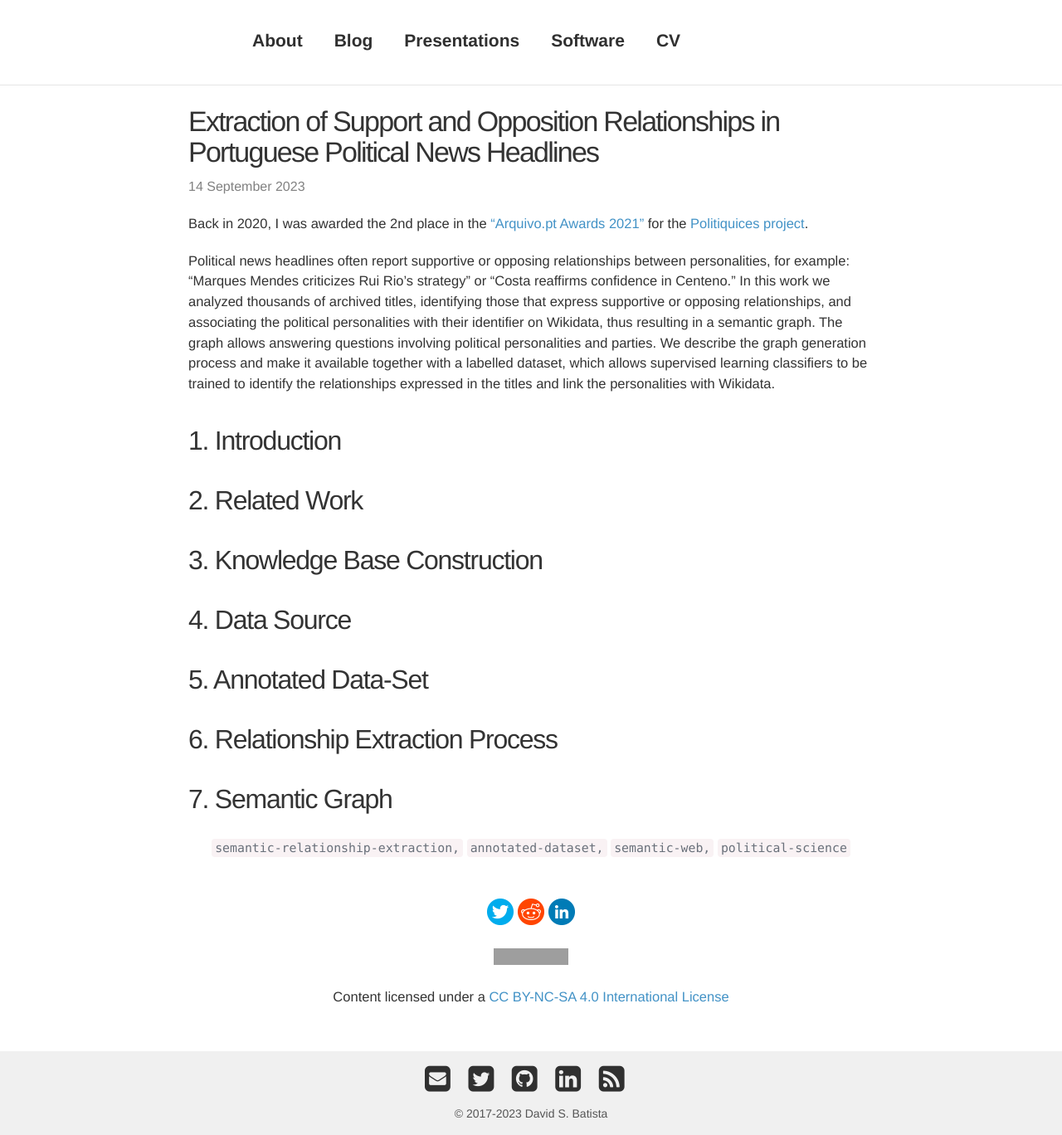
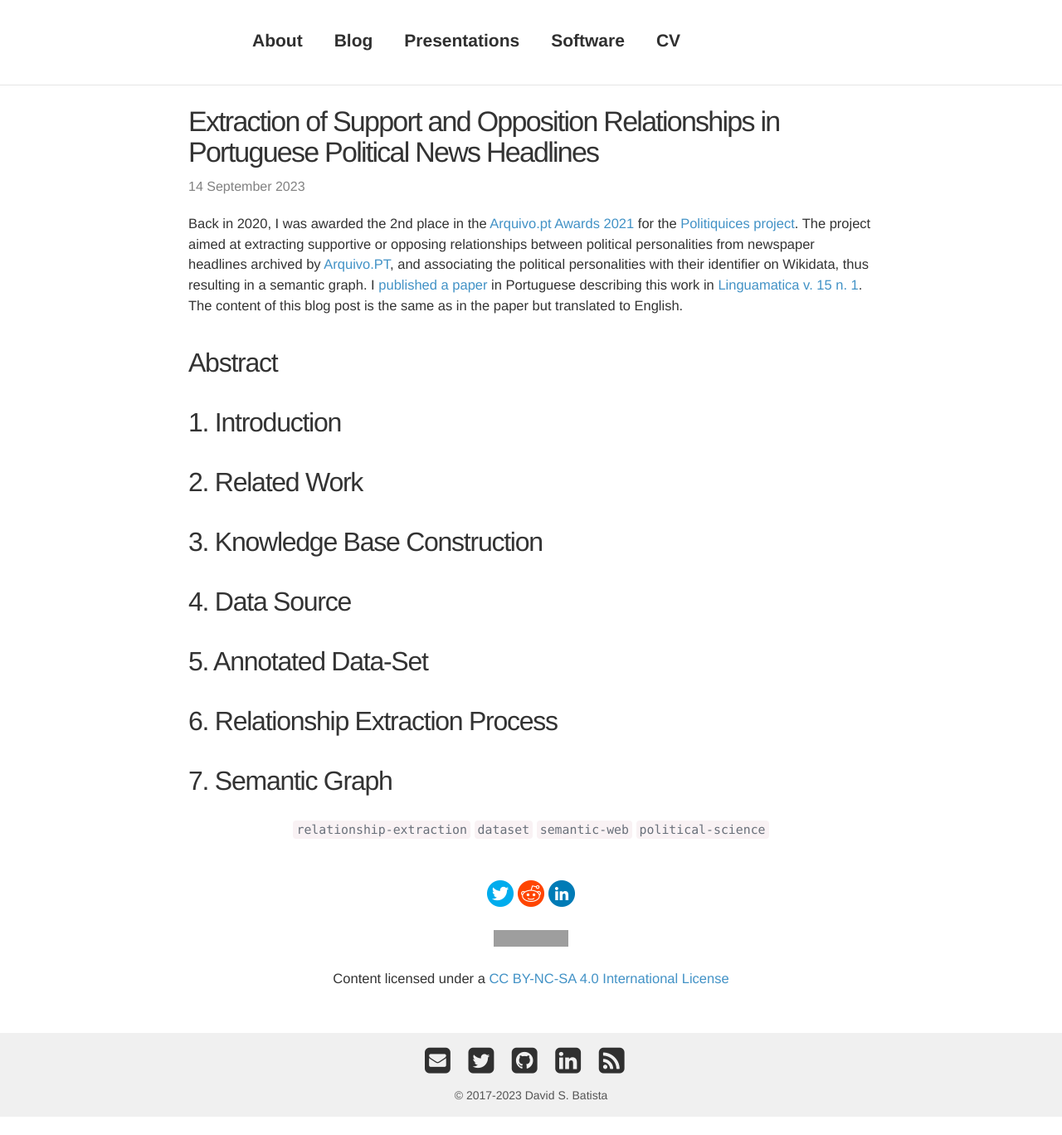
Before and after one commit to davidsbatista/davidsbatista.net, a Jekyll site: the page built from _posts/2023-09-14-Politiquices.md, in a window 1280 px wide and 1368 px high. Shown: the whole window at 83% size. Built offline with Jekyll 4.4.1, drawn with Linux system fonts in a browser that asks for light colours; nearby versions of some CDN libraries; comment, search, counter and statistics services are not loaded; grey boxes are pictures that could not be loaded.

Commit message:
wip: politiquices post

```diff
--- a/_posts/2023-09-14-Politiquices.md
+++ b/_posts/2023-09-14-Politiquices.md
@@ -2,36 +2,28 @@
 layout: post
 title: Extraction of Support and Opposition Relationships in Portuguese Political News Headlines
 date: 2023-09-14 00:00:00
-tags: semantic-relationship-extraction, annotated-dataset, semantic-web, political-science
+tags: relationship-extraction dataset semantic-web political-science
 categories: [blog]
 comments: true
 disqus_identifier: 20230914
 preview_pic: /assets/images/2023-09-14-politiquices.png
 ---
 
-Back in 2020, I was awarded the 2nd place in the [“Arquivo.pt Awards 2021”](https://sobre.arquivo.pt/en/meet-the-winners-of-the-arquivo-pt-award-2021) for the [Politiquices project](https://www.politiquices.pt).
+Back in 2020, I was awarded the 2nd place in the [Arquivo.pt Awards 2021](https://sobre.arquivo.pt/en/meet-the-winners-of-the-arquivo-pt-award-2021) for the [Politiquices project](https://www.politiquices.pt). The project aimed at extracting supportive or opposing relationships between political personalities from newspaper headlines archived by [Arquivo.PT](https://www.arquivo.pt), and associating the political personalities with their identifier on Wikidata, thus resulting in a semantic graph. I [published a paper](https://davidsbatista.net/assets/documents/publications/politiquices_dsbatista_20230705.pdf) in Portuguese describing this work in [Linguamatica v. 15 n. 1](https://linguamatica.com/index.php/linguamatica/issue/view/30). The content of this blog post is the same as in the paper but translated to English.
 
 
-Political news headlines often report supportive or opposing relationships between personalities, for
-example: “Marques Mendes criticizes Rui Rio’s strategy” or “Costa reaffirms confidence in Centeno.” In this work we analyzed thousands of archived titles, identifying those that express supportive or opposing relationships, and associating the political personalities with their identifier on Wikidata, thus resulting in a semantic graph. The graph allows answering questions involving political personalities and parties. We describe the graph generation process and make it available together with a labelled dataset, which allows supervised learning classifiers to be trained to identify the relationships expressed in the titles and link the personalities with Wikidata.
-
+## Abstract
 
 ## 1. Introduction
 
-
 ## 2. Related Work
-
 
 ## 3. Knowledge Base Construction
 
-
 ## 4. Data Source
-
 
 ## 5. Annotated Data-Set
 
-
 ## 6. Relationship Extraction Process
 
-
 ## 7. Semantic Graph
```
